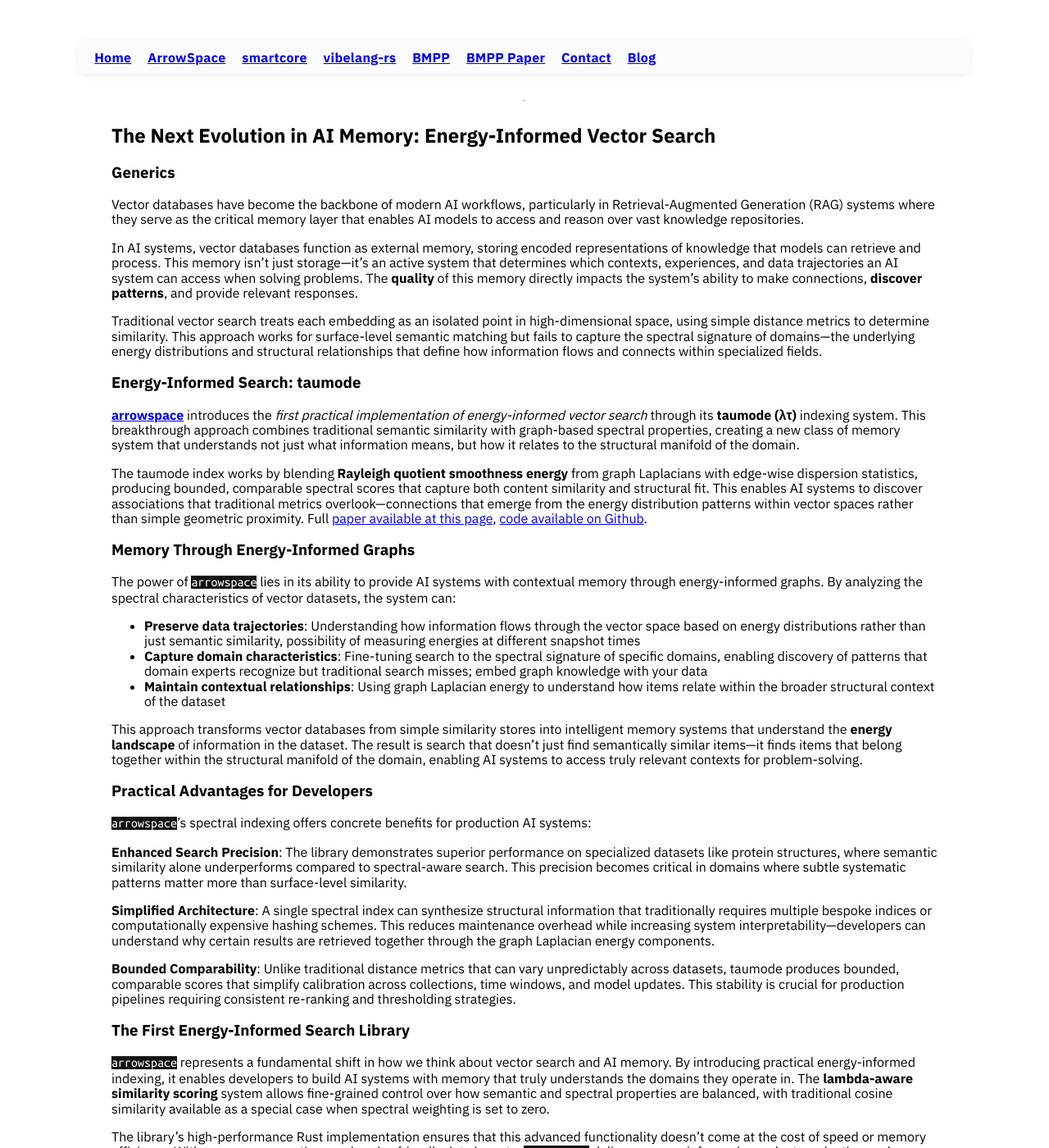
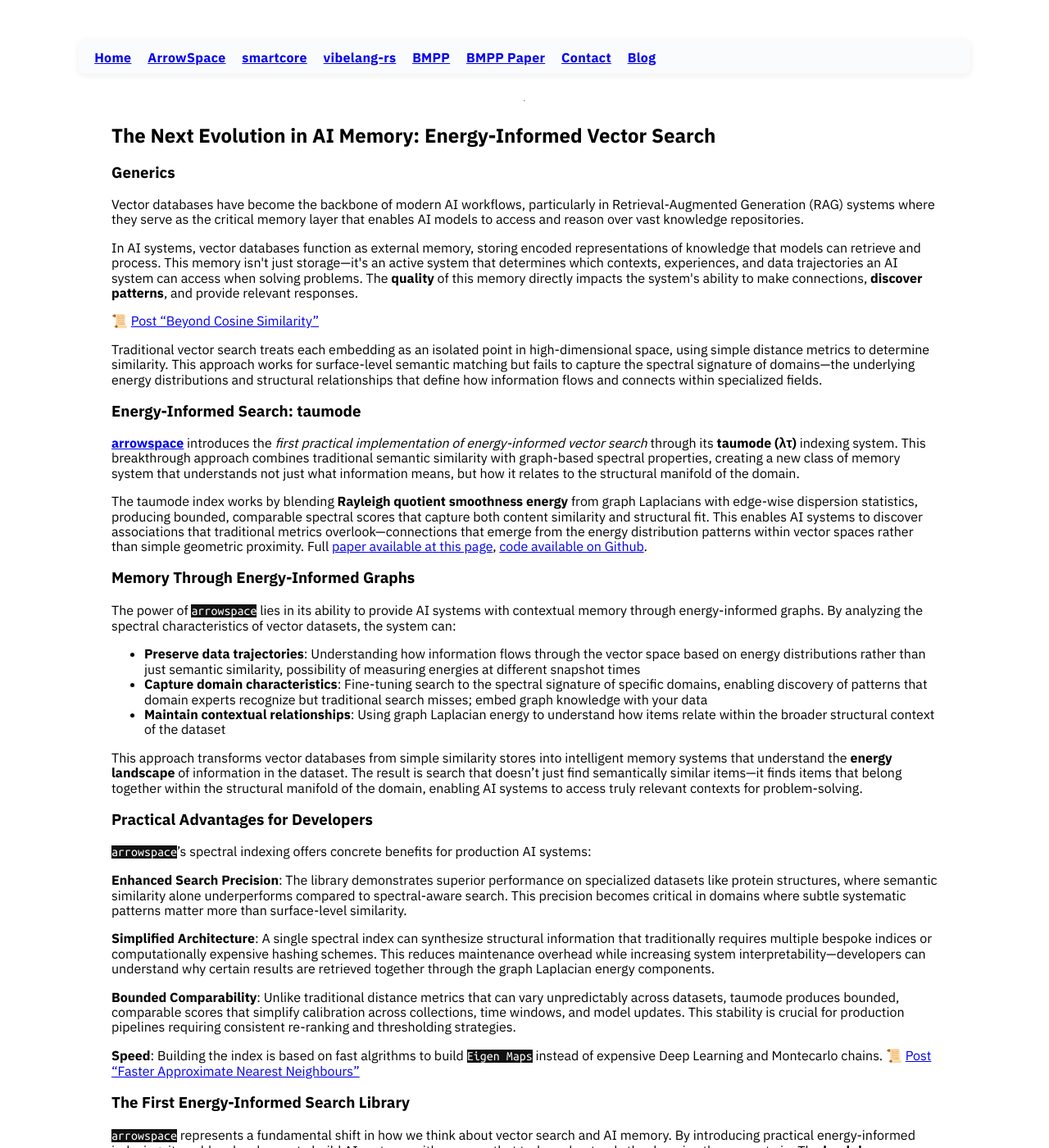
Before and after one commit to Mec-iS/staticwebpage, a Jekyll site: the page built from posts/001_energy_informed_db.md, in a window 1280 px wide and 1400 px high. Shown: the whole window at 82% size. Built offline with Jekyll 4.4.1, drawn with Linux system fonts in a browser that asks for light colours; nearby versions of some CDN libraries; some of the changed text lies outside the part shown.

Commit message:
improve blogpost 001

```diff
--- a/posts/001_energy_informed_db.md
+++ b/posts/001_energy_informed_db.md
@@ -9,11 +9,12 @@
 
 ### Generics
 
-Vector databases have become the backbone of modern AI workflows, particularly in Retrieval-Augmented Generation (RAG) systems where they serve as the critical memory layer that enables AI models to access and reason over vast knowledge repositories.
+<p>Vector databases have become the backbone of modern AI workflows, particularly in Retrieval-Augmented Generation (RAG) systems where they serve as the critical memory layer that enables AI models to access and reason over vast knowledge repositories.</p>
 
-In AI systems, vector databases function as external memory, storing encoded representations of knowledge that models can retrieve and process. This memory isn't just storage—it's an active system that determines which contexts, experiences, and data trajectories an AI system can access when solving problems. The **quality** of this memory directly impacts the system's ability to make connections, **discover patterns**, and provide relevant responses.
+<p>In AI systems, vector databases function as external memory, storing encoded representations of knowledge that models can retrieve and process. This memory isn't just storage—it's an active system that determines which contexts, experiences, and data trajectories an AI system can access when solving problems. The <strong>quality</strong> of this memory directly impacts the system's ability to make connections, <strong>discover patterns</strong>, and provide relevant responses.</p>  📜 [Post "Beyond Cosine Similarity"](/posts/004_beyond_cosine_similarity)
 
-Traditional vector search treats each embedding as an isolated point in high-dimensional space, using simple distance metrics to determine similarity. This approach works for surface-level semantic matching but fails to capture the spectral signature of domains—the underlying energy distributions and structural relationships that define how information flows and connects within specialized fields.
+<p>Traditional vector search treats each embedding as an isolated point in high-dimensional space, using simple distance metrics to determine similarity. This approach works for surface-level semantic matching but fails to capture the spectral signature of domains—the underlying energy distributions and structural relationships that define how information flows and connects within specialized fields.</p>
+
 
 ### Energy-Informed Search: taumode
 
@@ -41,6 +42,8 @@
 
 **Bounded Comparability**: Unlike traditional distance metrics that can vary unpredictably across datasets, taumode produces bounded, comparable scores that simplify calibration across collections, time windows, and model updates. This stability is crucial for production pipelines requiring consistent re-ranking and thresholding strategies.
 
+**Speed**: Building the index is based on fast algrithms to build `Eigen Maps` instead of expensive Deep Learning and Montecarlo chains. 📜 [Post "Faster Approximate Nearest Neighbours"](/posts/005_fast_approximate_nearest_neighbours)
+
 ### The First Energy-Informed Search Library
 
 `arrowspace` represents a fundamental shift in how we think about vector search and AI memory. By introducing practical energy-informed indexing, it enables developers to build AI systems with memory that truly understands the domains they operate in. The **lambda-aware similarity scoring** system allows fine-grained control over how semantic and spectral properties are balanced, with traditional cosine similarity available as a special case when spectral weighting is set to zero.
@@ -49,6 +52,11 @@
 
 For AI systems that need to find not just what's similar, but what truly belongs together within a domain's structural context, `arrowspace` provides the first practical solution for energy-informed memory. It's not just a better vector database—it's a new way of thinking about how AI systems remember, connect, and reason over complex information landscapes.
 
+Read more at:
+📜 [Post "Beyond Cosine Similarity"](/posts/004_beyond_cosine_similarity)
+📜 [Post "Faster Approximate Nearest Neighbours"](/posts/005_fast_approximate_nearest_neighbours)
+
+EDIT: latest update the 20th of October 2025
 ---
 
 Currently I am looking for partnering with startups or consulting companies to create IP (shared patents, collaboration papers, pilot projects and software. I can provide AI research engineering and I am willing to talk to people that are interested in building products around it.
```
